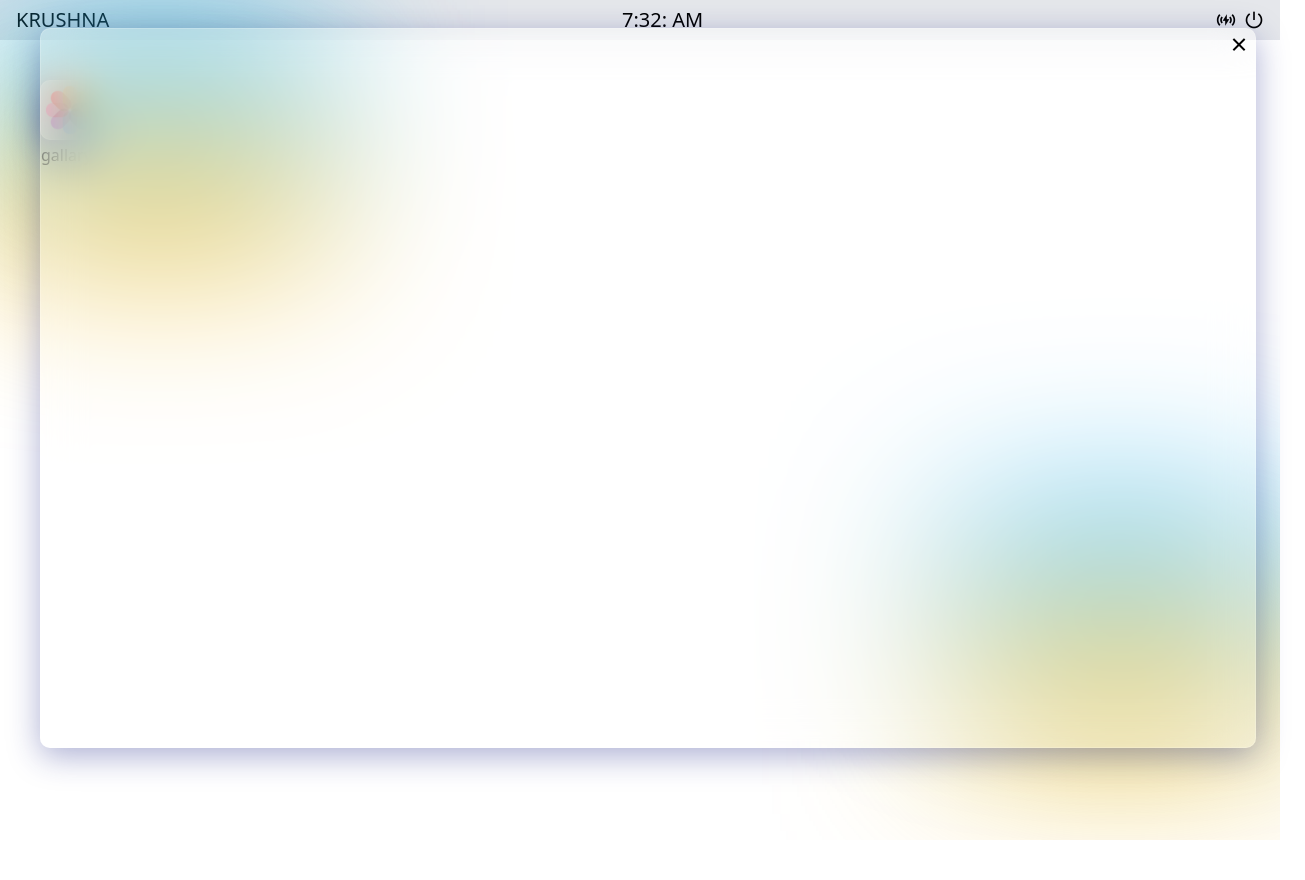
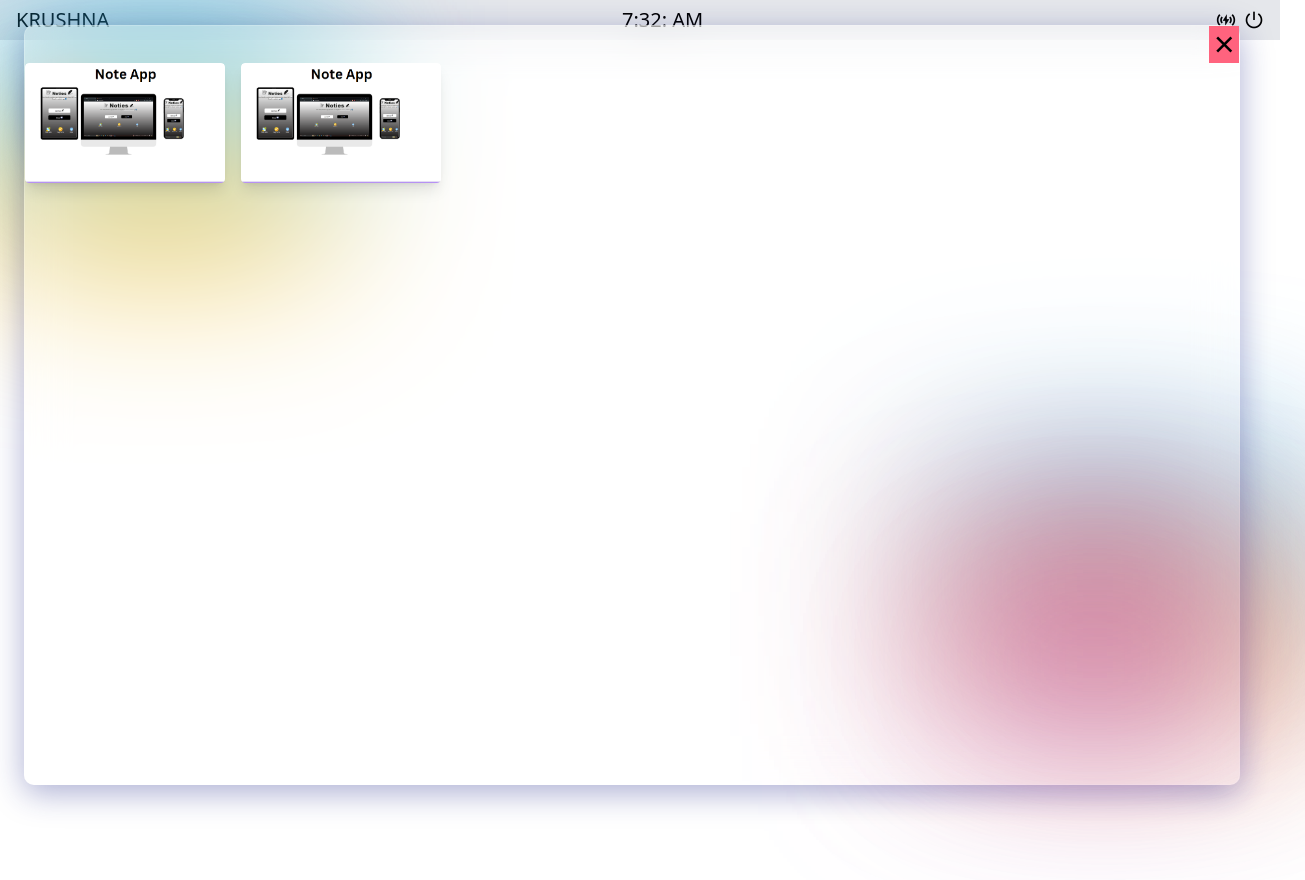
Before and after one commit to KrushnaX0X0/next-portfolio, a Next.js app: page /screen in a window 1280 px wide. Both pictures are taken after a click on the picture 70 px from the left and 110 px from the top of the page. Shown: the whole page, 1305 px wide, since content can reach past the window. Before the commit the page ends 840 px from the top, so only its background shows below. Built offline with nearby package versions, Linux system fonts and the light colour scheme.

Commit message:
show img page

```diff
--- /dev/null
+++ b/app/lib/animationfun.js
@@ -0,0 +1,33 @@
+
+import gsap from 'gsap'
+import { useGSAP } from '@gsap/react'
+
+
+const openAnimation =(element_class)=>{
+
+    useGSAP(()=>{
+         gsap.to(`.${element_class}`,{
+            width:"95vw",
+            height:"95vh",
+            duration:0.4,
+            ease: "power3.out",
+            transformOrigin: "center center"
+         })
+
+     },[])
+
+    }
+
+   const closeAnimation =(element_class,closeCallback)=>{
+   gsap.to(`.${element_class}`,{
+    width:"0vw",
+    height:"0vh",
+    duration:0.4,
+    ease: "power3.out",
+    onComplete:()=>{closeCallback()}
+   })
+
+   console.log("close")
+}
+
+export {openAnimation, closeAnimation};
--- a/app/lib/data.js
+++ b/app/lib/data.js
@@ -1,11 +1,17 @@
+import img1 from "@/assets/img.png"
+
 const information = [
     {
         app_name :"gallary",
         photo : [
             {
-                url: "abc",
+                url:img1,
                 description :"this is a photo",
 
+            },
+            {
+                url:img1,
+                description :"this is a photo",
             }
         ],
 
--- a/components/Gallary.jsx
+++ b/components/Gallary.jsx
@@ -4,17 +4,21 @@ import Style from "@/style/main.module.css"
 import img from '@/assets/gallary.png'
 import Gallaryopner from './Gallaryopner'
 
+
 function Gallary({ info }) {
     const [openerGallary, setOpenerGallary] = useState(false)
 
+
+
+
     return (
-        <div className=' h-screen w-screen flex  p-10' >
+        <div className='box h-screen w-screen flex  p-10 z-10' >
             <div className={`${Style.glass} w-15 h-15 absolute bg-blue-200`}>
               <img src={img.src} alt="gallary" className='w-full h-full cursor-pointer' onClick={()=>setOpenerGallary(true)} />
               <p className='mt-1'>{info.app_name}</p>
             </div>
 
-            <div>
+            <div className='h-screen w-screen flex justify-center items-center  '>
                {
                 openerGallary ? <Gallaryopner  setOpenerGallary={setOpenerGallary}/> : null
                }
--- a/components/Gallaryopner.jsx
+++ b/components/Gallaryopner.jsx
@@ -1,18 +1,43 @@
 import React from 'react'
 import Style from "@/style/main.module.css"
+import { openAnimation, closeAnimation } from '@/app/lib/animationfun'
+import Shdows from './Shdows'
+import information from '@/app/lib/data'
 
-function Gallaryopner({setOpenerGallary}) {
+
+function Gallaryopner({ setOpenerGallary }) {
   const handleClick = () => {
     setOpenerGallary(false)
+
   }
-  return (
-
-    <div className={`${Style.glass} h-[90vh] w-[95vw] absolute top-7 `}>
-
-        <span className='absolute right-0 top-0 '><i className="ri-close-fill text-2xl p-1 cursor-pointer" onClick={handleClick}></i></span>
-    </div>
 
 
+  openAnimation("box")
+
+  return (
+    <div className={`box h-0 w-0 absolute top-[48%] left-[52%] translate-y-[-50%] translate-x-[-50%]  ${Style.glass} bg-red-700`}>
+      <div className='w-72 h-60 absolute bottom-0 right-0'>
+        <Shdows color1='red' color2='purple' intencity={100} />
+      </div>
+      <div className='float-right cursor-pointer text-3xl bg-rose-400' onClick={() => handleClick()}><i className="ri-close-fill"></i></div>
+
+
+      <div className="flex flex-wrap gap-4  h-screen w-screen ">
+        {information.map((block, index) =>
+          block.photo.map((item, i) => (
+            <div key={`${index}-${i}`} className="w-50 h-30 rounded overflow-hidden shadow-lg ">
+              <img
+                src={item.url.src}
+                alt={item.description}
+                className="w-full h-full object-cover rounded shadow "
+              />
+              <p className="text-white text-sm mt-2">{item.description}</p>
+            </div>
+          ))
+        )}
+      </div>
+
+    </div>
   )
 }
 
```
Also changed, not shown: assets/img.png (added).
